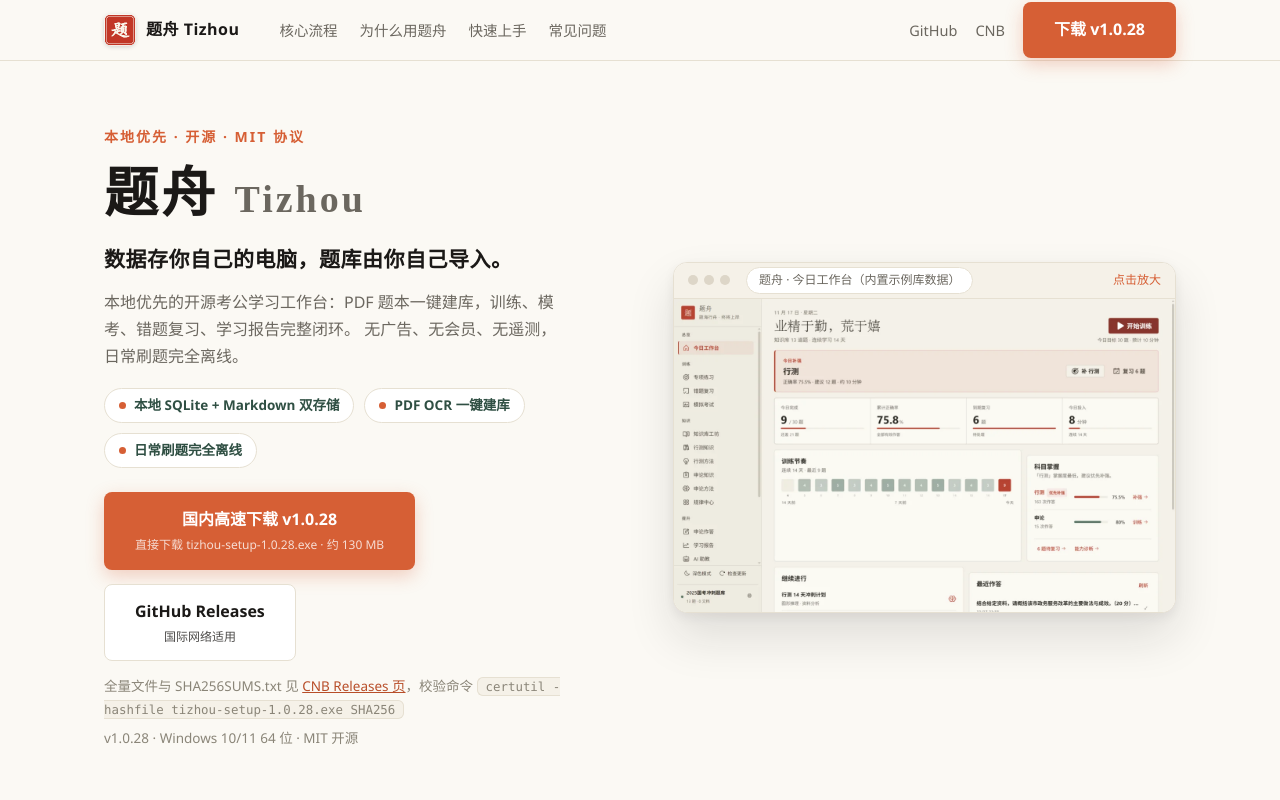
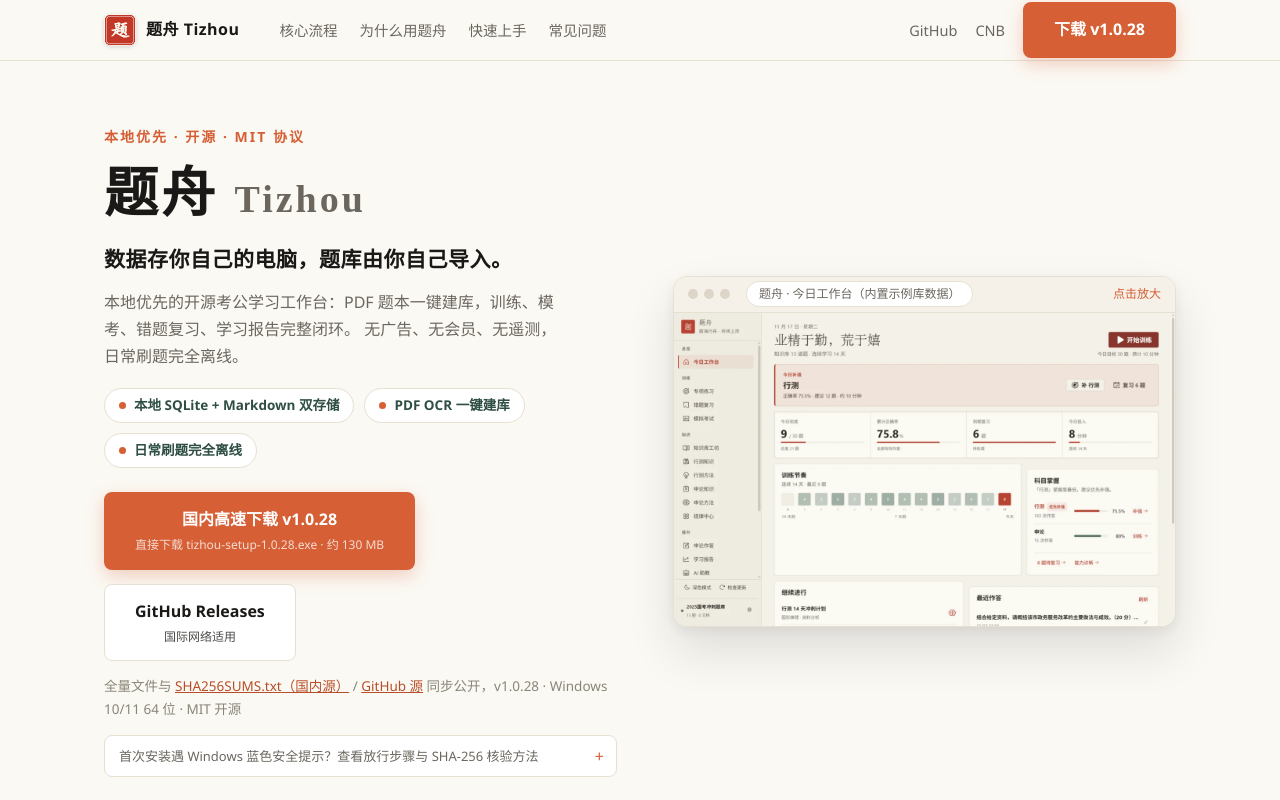
Before and after one commit to nghqqa/tizhou, a React (Vite) app in the folder website/: page / in a window 1280 px wide. Shown: the top 800 px of the page. Built offline with nearby package versions, Linux system fonts and the light colour scheme.

Commit message:
feat(website): 首屏补充 SmartScreen 放行指引与 SHA-256 一键复制核验

```diff
--- a/website/src/App.tsx
+++ b/website/src/App.tsx
@@ -307,6 +307,20 @@ function FlowTabs({ onZoom }: { onZoom: (zoom: ZoomState) => void }): React.JSX.
 
 export function App(): React.JSX.Element {
   const [zoom, setZoom] = useState<ZoomState | null>(null)
+  const [copiedCmd, setCopiedCmd] = useState(false)
+
+  function copyChecksumCommand(): void {
+    void navigator.clipboard
+      ?.writeText(release.asset.checksumCommand)
+      .then(() => {
+        setCopiedCmd(true)
+        window.setTimeout(() => setCopiedCmd(false), 2000)
+      })
+      .catch(() => {
+        /* 忽略受限环境剪贴板写入失败 */
+      })
+  }
+
   return (
     <div className="site">
       <header className="site-header">
@@ -368,13 +382,32 @@ export function App(): React.JSX.Element {
                 </a>
               </div>
               <p className="hero-meta">
-                全量文件与 {release.asset.checksumFile} 见{' '}
-                <a href={release.releasePages.cnb}>CNB Releases 页</a>，校验命令{' '}
-                <code>{release.asset.checksumCommand}</code>
+                全量文件与{' '}
+                <a href={release.checksumUrls.cnb}>{release.asset.checksumFile}（国内源）</a> /{' '}
+                <a href={release.checksumUrls.github}>GitHub 源</a> 同步公开，v{release.version} ·{' '}
+                {release.platform} · {release.license}
               </p>
-              <p className="hero-meta muted">
-                v{release.version} · {release.platform} · {release.license}
-              </p>
+              <details className="hero-trust">
+                <summary>首次安装遇 Windows 蓝色安全提示？查看放行步骤与 SHA-256 核验方法</summary>
+                <div className="hero-trust-body">
+                  <p>
+                    题舟是个人维护的 MIT 开源软件，暂未购置商业代码签名证书。下载后首次运行若出现
+                    Windows SmartScreen 提示「未知发布者」，点击「<strong>更多信息</strong>」再选 「
+                    <strong>仍要运行</strong>」即可，仅需放行一次。
+                  </p>
+                  <p>
+                    如需核验安装包完整性，在安装包所在目录打开终端执行下方命令，并与官方{' '}
+                    <a href={release.checksumUrls.cnb}>{release.asset.checksumFile}</a>{' '}
+                    中的哈希逐字比对：
+                  </p>
+                  <div className="checksum-row">
+                    <code>{release.asset.checksumCommand}</code>
+                    <button type="button" className="copy-cmd-btn" onClick={copyChecksumCommand}>
+                      {copiedCmd ? '已复制' : '复制命令'}
+                    </button>
+                  </div>
+                </div>
+              </details>
             </div>
             <ShotFrame
               src={shot('01-dashboard')}
@@ -479,9 +512,16 @@ export function App(): React.JSX.Element {
                 <span className="smartbox-chip accent">选择「仍要运行」</span>
               </div>
               <p className="smartbox-note">
-                只需放行一次；安装包在发布页附带 SHA256SUMS.txt，可用{' '}
-                <code>{release.asset.checksumCommand}</code> 对照校验。
+                只需放行一次。下载后可对照官方{' '}
+                <a href={release.checksumUrls.cnb}>{release.asset.checksumFile}（CNB）</a> 或{' '}
+                <a href={release.checksumUrls.github}>GitHub 校验文件</a> 核验哈希：
               </p>
+              <div className="checksum-row">
+                <code>{release.asset.checksumCommand}</code>
+                <button type="button" className="copy-cmd-btn" onClick={copyChecksumCommand}>
+                  {copiedCmd ? '已复制' : '复制命令'}
+                </button>
+              </div>
             </div>
             <p className="start-note">
               完整配置（可选）：知识库工坊安装转换引擎（约 200 MB，含 OCR 模型）→ 选择题本目录导入 →
--- a/website/src/release.ts
+++ b/website/src/release.ts
@@ -15,6 +15,10 @@ export const release = {
   // releasePages 作为「全量文件与校验文件」入口，安装包流量不经过自有 Web 服务器
   directDownload: {
     url: 'https://cnb.cool/nghqqa/tizhou/-/releases/download/v1.0.28/tizhou-setup-1.0.28.exe'
+  },
+  checksumUrls: {
+    cnb: 'https://cnb.cool/nghqqa/tizhou/-/releases/download/v1.0.28/SHA256SUMS.txt',
+    github: 'https://github.com/nghqqa/tizhou/releases/download/v1.0.28/SHA256SUMS.txt'
   },
   releasePages: {
     cnb: 'https://cnb.cool/nghqqa/tizhou/-/releases',
--- a/website/src/styles.css
+++ b/website/src/styles.css
@@ -714,6 +714,98 @@ code {
   color: var(--muted);
 }
 
+.smartbox-note a,
+.hero-trust-body a {
+  color: var(--accent-dark);
+  text-decoration: underline;
+  text-underline-offset: 2px;
+}
+
+.hero-trust {
+  margin: 14px 0 0;
+  border: 1px solid var(--border);
+  border-radius: var(--radius-small);
+  background: var(--card);
+}
+
+.hero-trust summary {
+  cursor: pointer;
+  padding: 9px 32px 9px 14px;
+  font-size: 13px;
+  font-weight: 500;
+  color: var(--muted);
+  list-style: none;
+  position: relative;
+}
+
+.hero-trust summary:hover {
+  color: var(--ink);
+}
+
+.hero-trust summary::-webkit-details-marker {
+  display: none;
+}
+
+.hero-trust summary::after {
+  content: '+';
+  position: absolute;
+  right: 12px;
+  top: 50%;
+  transform: translateY(-50%);
+  color: var(--accent);
+  font-size: 16px;
+  line-height: 1;
+}
+
+.hero-trust[open] summary::after {
+  transform: translateY(-50%) rotate(45deg);
+}
+
+.hero-trust-body {
+  padding: 0 14px 12px;
+  border-top: 1px solid var(--border);
+  font-size: 13px;
+  color: var(--muted);
+}
+
+.hero-trust-body p {
+  margin: 10px 0 0;
+  line-height: 1.65;
+}
+
+.hero-trust-body strong {
+  color: var(--ink);
+}
+
+.checksum-row {
+  display: flex;
+  flex-wrap: wrap;
+  align-items: center;
+  gap: 8px;
+  margin-top: 8px;
+}
+
+.checksum-row code {
+  font-size: 12px;
+  word-break: break-all;
+}
+
+.copy-cmd-btn {
+  padding: 3px 10px;
+  border: 1px solid var(--border);
+  border-radius: 6px;
+  background: var(--card);
+  color: var(--ink);
+  font-size: 12px;
+  font-family: inherit;
+  cursor: pointer;
+}
+
+.copy-cmd-btn:hover {
+  border-color: var(--accent);
+  color: var(--accent-dark);
+}
+
 .start-note {
   margin: 22px 0 0;
   padding: 16px 20px;
```
